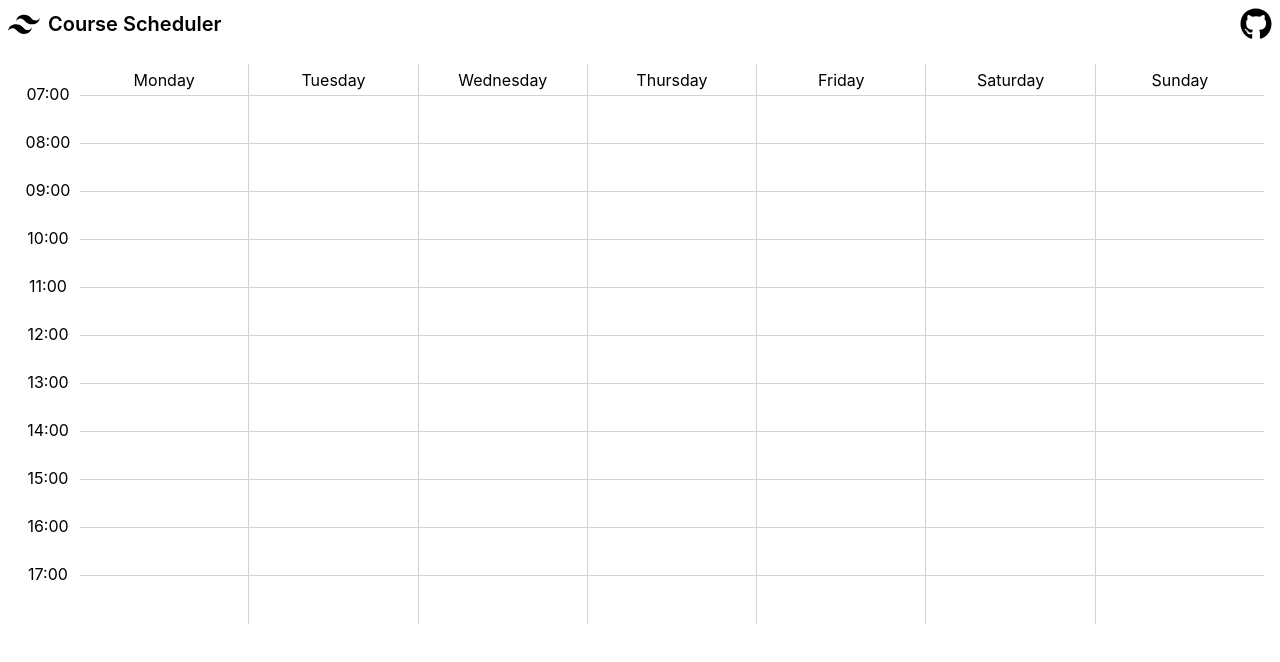
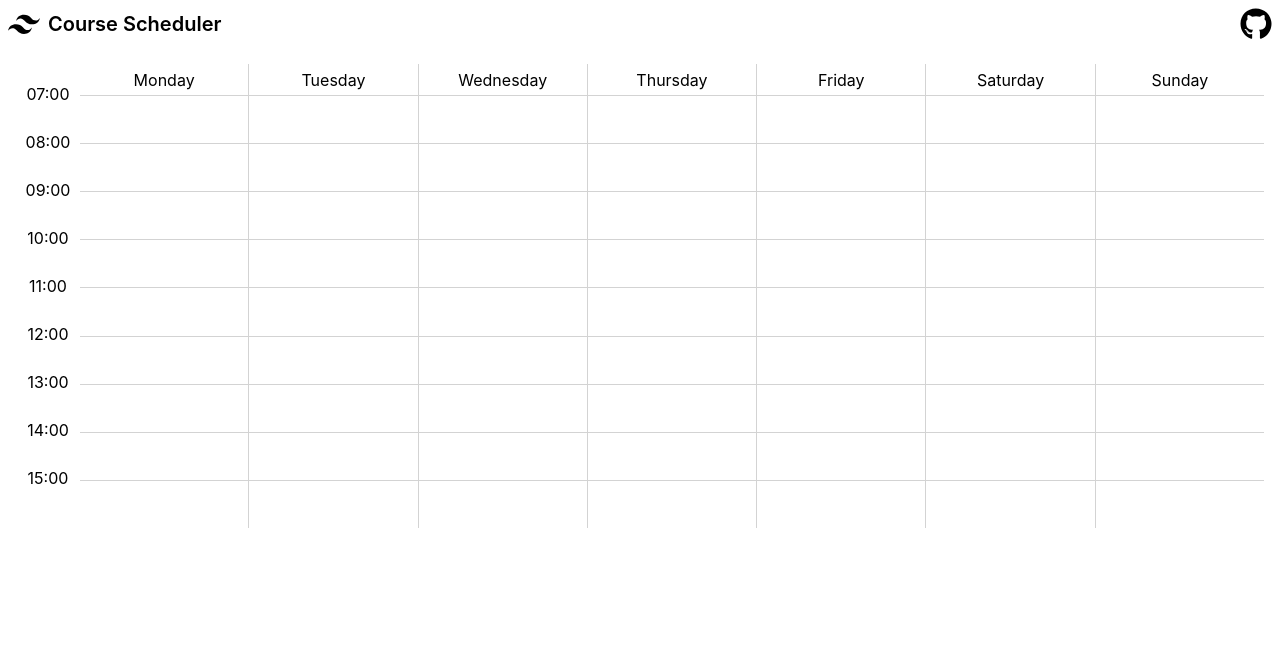
Before and after one commit to phineasla/course-scheduler, a React (Create React App) app: page / in a window 1280 px wide. Shown: the top 662 px of the page. Built offline with nearby package versions, Linux system fonts and the light colour scheme; the HTML template or start-up script is replaced by a standard one.

Commit message:
improve grid styling

```diff
--- a/src/components/Timetable.scss
+++ b/src/components/Timetable.scss
@@ -17,10 +17,13 @@
   @include smaller-than(md) {
     display: none;
   }
+  display: flex;
+  flex-direction: column;
   top: -0.75rem;
   position: relative;
   //.Cell
-  div {
+  > div {
+    flex: 1;
     display: flex;
     justify-content: center;
   }
@@ -54,12 +57,15 @@
     // .Col
     > div {
       flex: 1;
+      display: flex;
+      flex-direction: column;
       border-left: $border-style;
       &:first-of-type {
         border-left: 0;
       }
       // .Cell
       > div {
+        flex: 1;
         box-sizing: border-box;
         border-bottom: $border-style;
         &:last-of-type {
--- a/src/components/Timetable.tsx
+++ b/src/components/Timetable.tsx
@@ -3,7 +3,7 @@ import styled from "styled-components";
 import dayjs, { Dayjs } from "dayjs";
 import { timeRange } from "../utils/utils";
 
-const defaultDayOfWeek = [
+const defaultDaysOfWeek = [
   "Monday",
   "Tuesday",
   "Wednesday",
@@ -13,93 +13,79 @@ const defaultDayOfWeek = [
   "Sunday",
 ];
 
-// const DayHeader = ({ dayOfWeek }: { dayOfWeek: string[] }) => {
-//   const DayHeaderDiv = styled.div`
-//     grid-template-columns: repeat(${dayOfWeek.length}, 1fr);
-//   `;
+const DayHeader = ({ daysOfWeek }: { daysOfWeek: string[] }) => {
+  return (
+    <div className="day--header">
+      {daysOfWeek.map((value, i) => (
+        <div key={i}>{value}</div>
+      ))}
+    </div>
+  );
+};
 
-//   return (
-//     <DayHeaderDiv className="DayHeader">
-//       {dayOfWeek.map((value, index, array) => (
-//         <span className="DayCell">{value}</span>
-//       ))}
-//     </DayHeaderDiv>
-//   );
-// };
+const Timeline = ({
+  timeRange,
+  height: cellHeight,
+}: {
+  timeRange: Dayjs[];
+  height: string;
+}) => {
+  return (
+    <div className="timeline" style={{ height: cellHeight }}>
+      {timeRange.map((value, i) => (
+        <div key={i}>{value.format("HH:mm")}</div>
+      ))}
+    </div>
+  );
+};
 
-// const Timeline = ({
-//   startTime,
-//   endTime,
-//   step,
-//   stepUnit,
-//   cellHeight,
-// }: {
-//   startTime: Dayjs;
-//   endTime: Dayjs;
-//   step: number;
-//   stepUnit: string;
-//   cellHeight: string;
-// }) => {
-//   const range = timeRange(startTime, endTime, step, stepUnit);
-//   return (
-//     <div className="timeline">
-//       {range.map((value, i) => (
-//         <div key={i} style={{ height: cellHeight }}>
-//           {value.format("HH:mm")}
-//         </div>
-//       ))}
-//     </div>
-//   );
-// };
-
-// const TimetableGrid = ({ numDayOfWeek }: { numDayOfWeek: number }) => {
-//   const TimetableGridDiv = styled.div`
-//     grid-template-columns: repeat(${numDayOfWeek}, 1fr);
-//   `;
-
-//   const gridCols = [];
-//   for (let i = 0; i < numDayOfWeek; i++) {
-//     gridCols.push(<div className="Timetable--Grid--Col"></div>);
-//   }
-
-//   return (
-//     <TimetableGridDiv className="Timetable--Grid">{gridCols}</TimetableGridDiv>
-//   );
-// };
+const DayGrid = ({
+  timeRange,
+  numDaysOfWeek,
+  height,
+}: {
+  timeRange: Dayjs[];
+  numDaysOfWeek: number;
+  height: string;
+}) => {
+  const col = [];
+  for (let i = 0; i < timeRange.length; i++) {
+    col.push(<div key={i}></div>);
+  }
+  const cols = [];
+  for (let i = 0; i < numDaysOfWeek; i++) {
+    cols.push(<div key={i}>{col}</div>);
+  }
+  return (
+    <div className="day--grid" style={{ height: height }}>
+      {cols}
+    </div>
+  );
+};
 
 export const Timetable = ({
-  dayOfWeek = defaultDayOfWeek,
+  daysOfWeek = defaultDaysOfWeek,
   startTime = dayjs().hour(7).minute(0),
-  endTime = dayjs().hour(17).minute(0),
+  endTime = dayjs().hour(15).minute(0),
   step = 1,
   stepUnit = "hour",
-  cellHeight = "3rem",
+  cellHeight = 3,
+  cellHeightUnit = "rem",
 }) => {
   const timelineRange = timeRange(startTime, endTime, step, stepUnit);
+  const yCells = timelineRange.length;
+  const xCells = daysOfWeek.length;
+  const totalHeight = `${cellHeight * yCells}${cellHeightUnit}`;
 
   return (
     <div className="timetable">
-      <div className="day--header">
-        {dayOfWeek.map((value, i) => (
-          <div key={i}>{value}</div>
-        ))}
-      </div>
-      <div className="timeline">
-        {timelineRange.map((value, i) => (
-          <div key={i} style={{ height: cellHeight }}>
-            {value.format("HH:mm")}
-          </div>
-        ))}
-      </div>
-      <div className="day--grid">
-        {dayOfWeek.map((value, i) => (
-          <div key={i}>
-            {timelineRange.map((value, j) => (
-              <div key={j} style={{ height: cellHeight }} />
-            ))}
-          </div>
-        ))}
-      </div>
+      <DayHeader daysOfWeek={daysOfWeek} />
+      <Timeline timeRange={timelineRange} height={totalHeight} />
+      <DayGrid
+        timeRange={timelineRange}
+        numDaysOfWeek={xCells}
+        height={totalHeight}
+      />
     </div>
   );
 };
```
